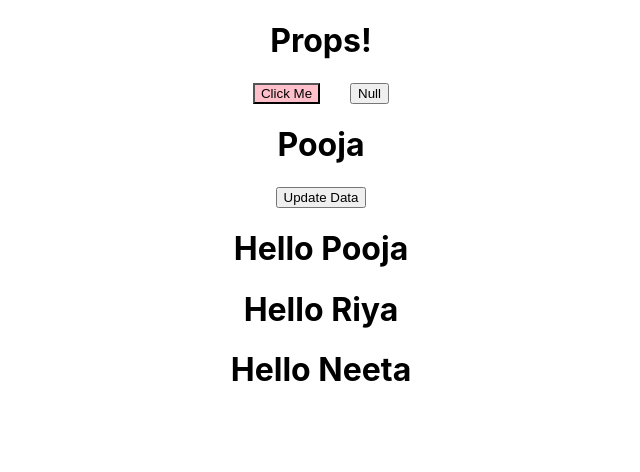
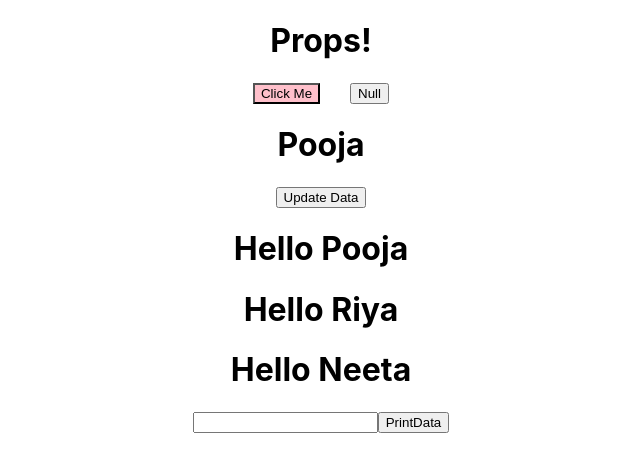
Before and after one commit to PoojaT-del/FirstReactApp, a React (Create React App) app: page / in a window 1280 px wide. Shown: the top 472 px of the page, without its empty margins (319-959 px from the left). Built offline with nearby package versions, Linux system fonts and the light colour scheme.

Commit message:
update file

```diff
--- a/src/App.js
+++ b/src/App.js
@@ -3,6 +3,7 @@ import Button from './Button'
 import React from 'react'
 import State from './StateInFunction'
 import Student from './Props'
+import TextInput from './TextInputGetValue'
 class App extends React.Component {
   constructor()
   {
@@ -23,6 +24,7 @@ class App extends React.Component {
         <Student name={"Pooja"} />
         <Student name={"Riya"} />
         <Student name={"Neeta"} />
+        <TextInput />
       </div>
     );
   }
```
